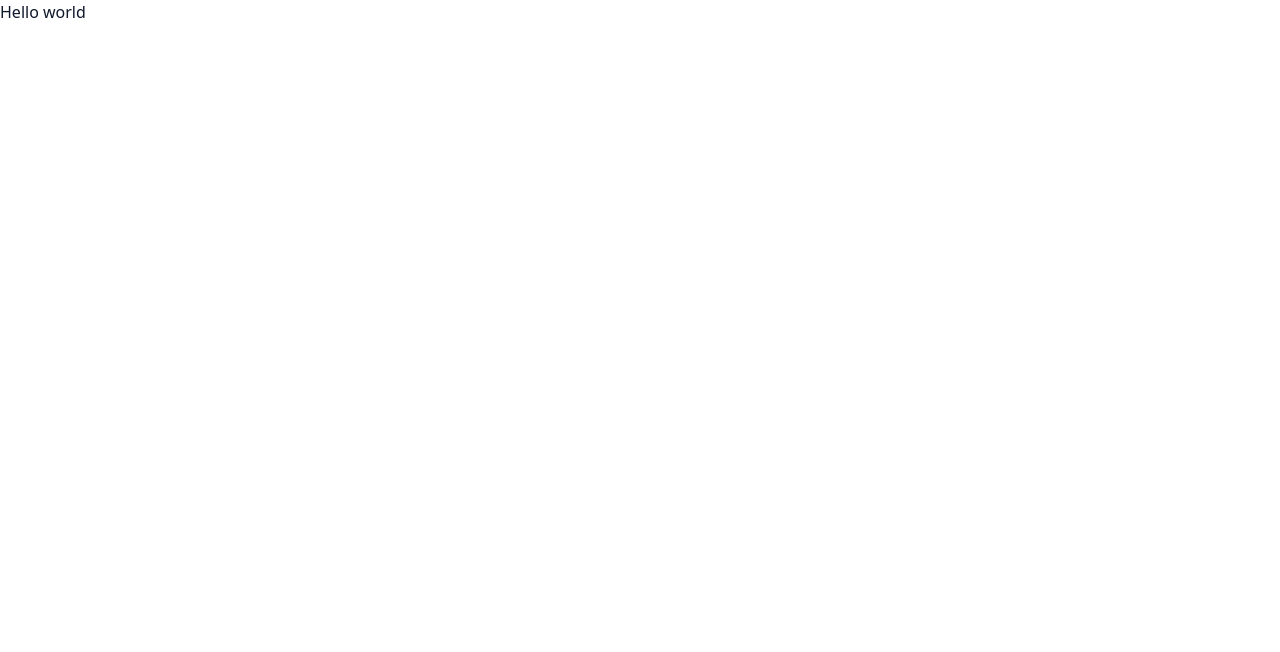
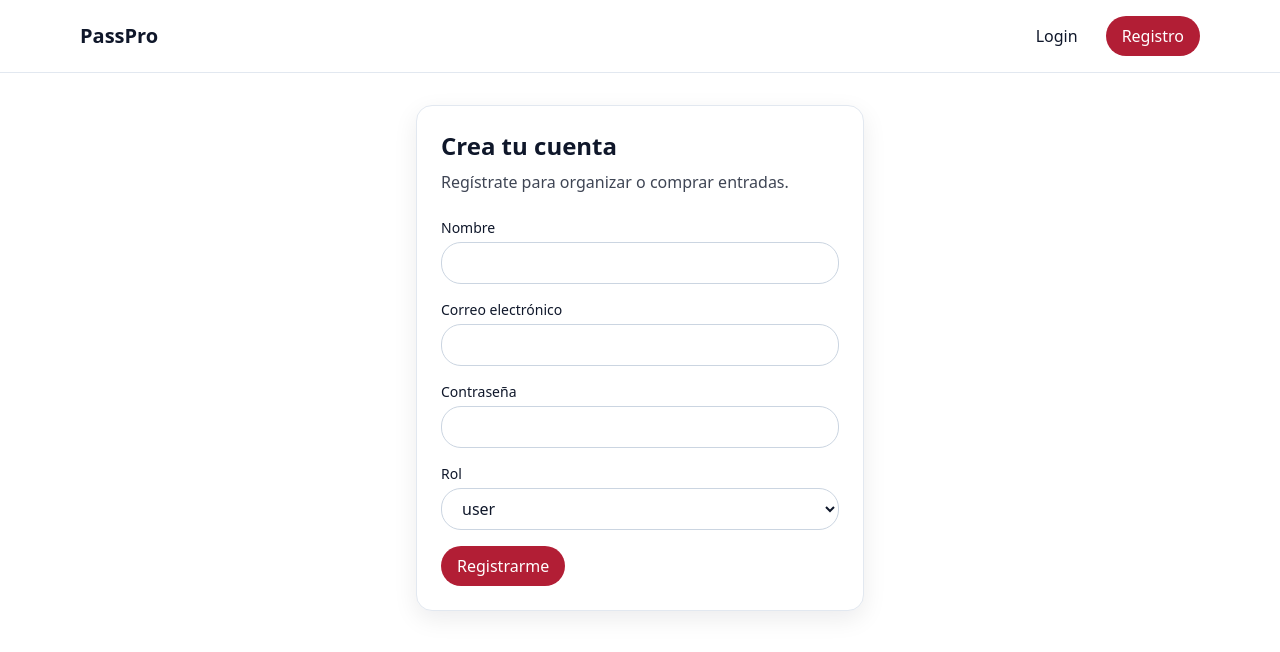
Before and after one commit to dantrixxheron/copy-eventbrite-frontend, a React (Vite) app: page /register in a window 1280 px wide. Shown: the top 652 px of the page. Built offline with nearby package versions, Linux system fonts and the light colour scheme; no server answers.

Commit message:
Feat: register functionality

```diff
--- a/src/App.jsx
+++ b/src/App.jsx
@@ -1,15 +1,35 @@
-import { useState } from 'react'
+import { Routes, Route, useLocation, useNavigate } from 'react-router-dom'
+import { useEffect, useState } from 'react'
+import Navbar from './components/Navbar'
+import Login from './pages/Login'
+import Register from './pages/Register'
+import useAuth from './hooks/useAuth'
+import useLastVisited from './hooks/useLastVisited'
 
-function App() {
-  const [count, setCount] = useState(0)
+export default function App() {
+  const { isAuthenticated, user } = useAuth()
+  const { pathname } = useLocation()
+  const navigate = useNavigate()
+  const { setLastPath, getLastPath } = useLastVisited()
+
+  useEffect(() => { setLastPath(pathname) }, [pathname, setLastPath])
+
+  useEffect(() => {
+    if (window.location.pathname === '/') {
+      const last = getLastPath()
+      if (last && isAuthenticated() && last !== '/') navigate(last, { replace: true })
+    }
+  }, [isAuthenticated, getLastPath, navigate])
 
   return (
-    <>
-      <div>
-        <h1> Hello world</h1>
-      </div>
-    </>
+    <div className='min-h-screen'>
+      <Navbar />
+      <main className="container-app py-8">
+              <Routes>
+                <Route path='/' element={<Login/>} />
+                <Route path='/register' element={<Register/>} />
+              </Routes>
+      </main>
+    </div>
   )
 }
-
-export default App
--- /dev/null
+++ b/src/components/LoadingSpinner.jsx
@@ -0,0 +1,11 @@
+export default function LoadingSpinner(){
+    return (
+        <div className="flex items-center gap-2 text-sm opacity-80">
+            <svg className="animate-spin h-5 w-5" viewBox="0 0 24 24" fill="none">
+                <circle className="opacity-25" cx="12" cy="12" r="10" stroke="currentColor" strokeWidth="4"/>
+                <path className="opacity-75" fill="currentColor" d="M4 12a8 8 0 018-8v4A4 4 0 008 12H4z"/>
+            </svg>
+            Cargando...
+        </div>
+    )
+}
--- /dev/null
+++ b/src/components/Navbar.jsx
@@ -0,0 +1,32 @@
+import { Link, useNavigate } from 'react-router-dom'
+import useAuth from '../hooks/useAuth'
+
+export default function Navbar(){
+  const { isAuthenticated, user, logout } = useAuth()
+  const navigate = useNavigate()
+  const hasRole = (...roles) => roles.includes(user?.role)
+  return (
+    <header className="border-b border-slate-200 dark:border-slate-800">
+      <div className="container-app py-4 flex items-center justify-between">
+        <Link to="/events" className="text-xl font-semibold">
+          {import.meta.env.VITE_APP_NAME || 'App'}
+        </Link>
+
+        <nav className="flex items-center gap-3">
+
+          {isAuthenticated() ? (
+            <>
+              <span className="text-sm opacity-80">Hola, {user?.name || user?.email}</span>
+              <button className="btn" onClick={() => { logout(); navigate('/'); }}>Salir</button>
+            </>
+          ) : (
+            <>
+              <Link className="btn" to="/">Login</Link>
+              <Link className="btn btn-primary" to="/register">Registro</Link>
+            </>
+          )}
+        </nav>
+      </div>
+    </header>
+  )
+}
--- /dev/null
+++ b/src/hooks/useLastVisited.js
@@ -0,0 +1,14 @@
+import { useCallback } from 'react'
+const KEY = 'quickpass-last-path'
+
+export default function useLastVisited() {
+  const setLastPath = useCallback((path) => {
+    try { localStorage.setItem(KEY, path) } catch {}
+  }, [])
+
+  const getLastPath = useCallback(() => {
+    try { return localStorage.getItem(KEY) } catch { return null }
+  }, [])
+
+  return { setLastPath, getLastPath }
+}
--- /dev/null
+++ b/src/pages/Register.jsx
@@ -0,0 +1,60 @@
+import { useState } from 'react'
+import { useNavigate } from 'react-router-dom'
+import Card from '../components/Card'
+import Button from '../components/Button'
+import useAuth from '../hooks/useAuth'
+
+export default function Register() {
+  const [form, setForm] = useState({ name: '', email: '', password: '', role: '' })
+  const [loading, setLoading] = useState(false)
+  const [error, setError] = useState(null)
+  const navigate = useNavigate()
+  const { register } = useAuth()
+
+  const onChange = (e) => setForm({ ...form, [e.target.name]: e.target.value })
+
+  const onSubmit = async (e) => {
+    e.preventDefault()
+    setLoading(true); setError(null)
+    try {
+      await register(form)
+      navigate('/events', { replace: true })
+    } catch (err) { setError(err.message) }
+    finally { setLoading(false) }
+  }
+
+  return (
+    <div className="max-w-md mx-auto">
+      <Card>
+        <h1 className="text-2xl font-semibold mb-2">Crea tu cuenta</h1>
+        <p className="opacity-80 mb-6">Regístrate para organizar o comprar entradas.</p>
+
+        <form onSubmit={onSubmit} className="space-y-4">
+          <div>
+            <label className="label">Nombre</label>
+            <input className="input" name="name" value={form.name} onChange={onChange} required />
+          </div>
+          <div>
+            <label className="label">Correo electrónico</label>
+            <input className="input" type="email" name="email" value={form.email} onChange={onChange} required />
+          </div>
+          <div>
+            <label className="label">Contraseña</label>
+            <input className="input" type="password" name="password" value={form.password} onChange={onChange} required />
+          </div>
+          <div>
+            <label className="label">Rol</label>
+            <select className="input" name="role" value={form.role} onChange={onChange}>
+              <option value="user">user</option>
+              <option value="organizer">organizer</option>
+              <option value="staff">staff</option>
+              <option value="admin">admin</option>
+            </select>
+          </div>
+          {error && <p className="text-red-600 text-sm">{error}</p>}
+          <Button disabled={loading}>{loading ? 'Creando...' : 'Registrarme'}</Button>
+        </form>
+      </Card>
+    </div>
+  )
+}
```
